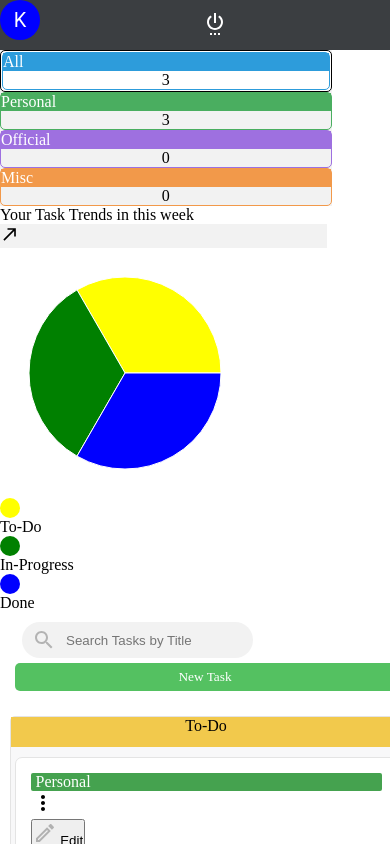
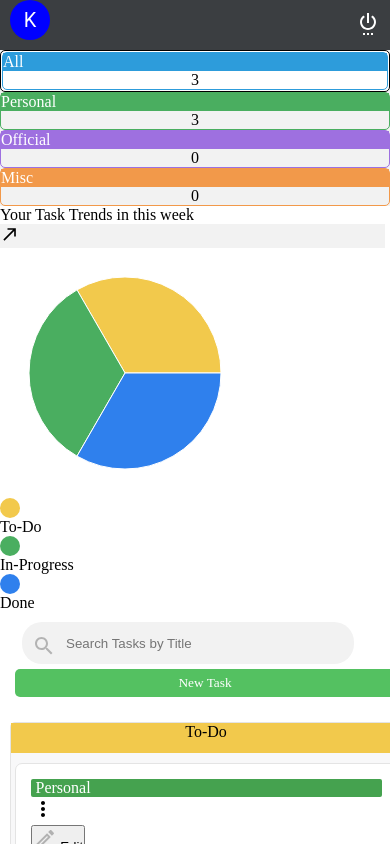
Before and after one commit to pkiranreddy/NestedTodoApp, a React (Create React App) app: page /todo in a window 390 px wide. Shown: the top 844 px of the page. Built offline with nearby package versions, Linux system fonts and the light colour scheme; the HTML template or start-up script is replaced by a standard one.

Commit message:
Fourth commit

```diff
--- a/src/components/createTask/createTask.css
+++ b/src/components/createTask/createTask.css
@@ -87,7 +87,7 @@
   background-color: lightgreen !important;
 }
 
-@media only screen and (max-width: 880px) {
+@media only screen and (max-width: 970px) {
   .create-body {
     display: block;
   }
--- a/src/components/listing/item/listItem.css
+++ b/src/components/listing/item/listItem.css
@@ -11,6 +11,15 @@
   color: white;
   padding: 0px 5px 0px 5px;
   border-radius: 2px;
+}
+.Personal {
+  background-color: rgb(69, 162, 79) !important;
+}
+.Official {
+  background-color: rgb(158, 112, 224);
+}
+.Misc {
+  background-color: rgb(242, 153, 74);
 }
 
 .title {
--- a/src/components/listing/item/listItem.js
+++ b/src/components/listing/item/listItem.js
@@ -54,7 +54,7 @@ export const ListItem = ({ item, list, header, index, branch, filter }) => {
     boolean && (
       <div className="item-container ">
         <div className="d-flex justify-content-between mb-1">
-          <div className="filter1">{item.filter}</div>
+          <div className={`filter1 ${item.filter}`}>{item.filter}</div>
           <div className="mr-1">
             <Dropdown
               item={item}
--- a/src/components/login/login.css
+++ b/src/components/login/login.css
@@ -33,9 +33,10 @@
   width: 70%;
 }
 
-@media only screen and (max-width: 727px) {
+@media only screen and (max-width: 786px) {
   .container {
     display: block;
+    overflow: auto;
   }
   .image {
     width: 100%;
--- a/src/components/pieChart.js
+++ b/src/components/pieChart.js
@@ -11,17 +11,17 @@ export const PieCharts = ({ width }) => {
     {
       name: "To-Do",
       value: todo.length,
-      color: "yellow"
+      color: "rgb(242,201,76)"
     },
     {
       name: "Progress",
       value: progress.length,
-      color: "green"
+      color: "rgb(74,174,96)"
     },
     {
       name: "Done",
       value: done.length,
-      color: "blue"
+      color: "rgb(47,128,237)"
     }
   ];
   return (
@@ -57,14 +57,14 @@ export const PieCharts = ({ width }) => {
           <div className="d-flex ">
             <div
               className="circle "
-              style={{ backgroundColor: "yellow", marginRight: "6px" }}
+              style={{ backgroundColor: "rgb(242,201,76)", marginRight: "6px" }}
             ></div>
             <div>To-Do</div>
           </div>
           <div className="d-flex ">
             <div
               className="circle "
-              style={{ backgroundColor: "green", marginRight: "6px" }}
+              style={{ backgroundColor: "rgb(74,174,96)", marginRight: "6px" }}
             ></div>
             <div>In-Progress</div>
           </div>
@@ -72,16 +72,10 @@ export const PieCharts = ({ width }) => {
         <div className="d-flex justify-content-center">
           <div
             className="circle "
-            style={{ backgroundColor: "blue", marginRight: "6px" }}
+            style={{ backgroundColor: "rgb(47,128,237)", marginRight: "6px" }}
           ></div>
           <div>Done</div>
         </div>
-        {/* <div className="circle " style={{ backgroundColor: "yellow" }}></div>
-        <div>To-Do</div>
-        <div className="circle " style={{ backgroundColor: "green" }}></div>
-        <div>In-Progress</div>
-        <div className="circle " style={{ backgroundColor: "blue" }}></div>
-        <div>Done</div> */}
       </div>
     </div>
   );
--- a/src/components/sideBar.js
+++ b/src/components/sideBar.js
@@ -54,7 +54,11 @@ export const SideBar = ({ todo, progress, done, filter, setFilter }) => {
           ) : (
             <Avatar
               className="mt-1 ml-1 p-1"
-              style={{ color: "white", backgroundColor: "blue" }}
+              style={{
+                color: "white",
+                backgroundColor: "blue",
+                marginLeft: "10px"
+              }}
             >
               K
             </Avatar>
@@ -80,7 +84,7 @@ export const SideBar = ({ todo, progress, done, filter, setFilter }) => {
           </div>
         </div>
         <div
-          className="mt-4 p-2 d-flex justify-content-around flex-wrap"
+          className="mt-4 p-2 d-flex justify-content-around flex-wrap "
           style={{ backgroundColor: "rgb(242, 242, 242)" }}
         >
           <Filter
--- a/src/components/taskdetails.js
+++ b/src/components/taskdetails.js
@@ -15,10 +15,10 @@ export const TaskDetails = ({ todo, progress, done, dispatch, filter }) => {
     <>
       <div className="header d-flex w-100 justify-content-between">
         <div className="dummyInputContainer">
-          <SearchIcon color="disabled" />
+          <SearchIcon color="disabled" style={{ marginTop: "6px" }} />
           <input
             placeholder="Search Tasks by Title"
-            className="dummyInput"
+            className="dummyInput form-control"
             onChange={e => setSearch(e.target.value)}
             value={search}
           />
--- a/src/components/todo/todo.css
+++ b/src/components/todo/todo.css
@@ -32,7 +32,7 @@
   cursor: pointer;
 }
 .filter {
-  width: 85%;
+  width: 100%;
   /* height: 100vh;*/
 }
 /*side-bar*/
@@ -149,12 +149,13 @@
     margin-bottom: 15px;
   }
   .dummyInputContainer {
-    width: fit-content;
+    width: 80%;
   }
   .date {
     display: none;
   }
   .powerButton {
     margin: auto;
+    margin-right: 10px;
   }
 }
```
